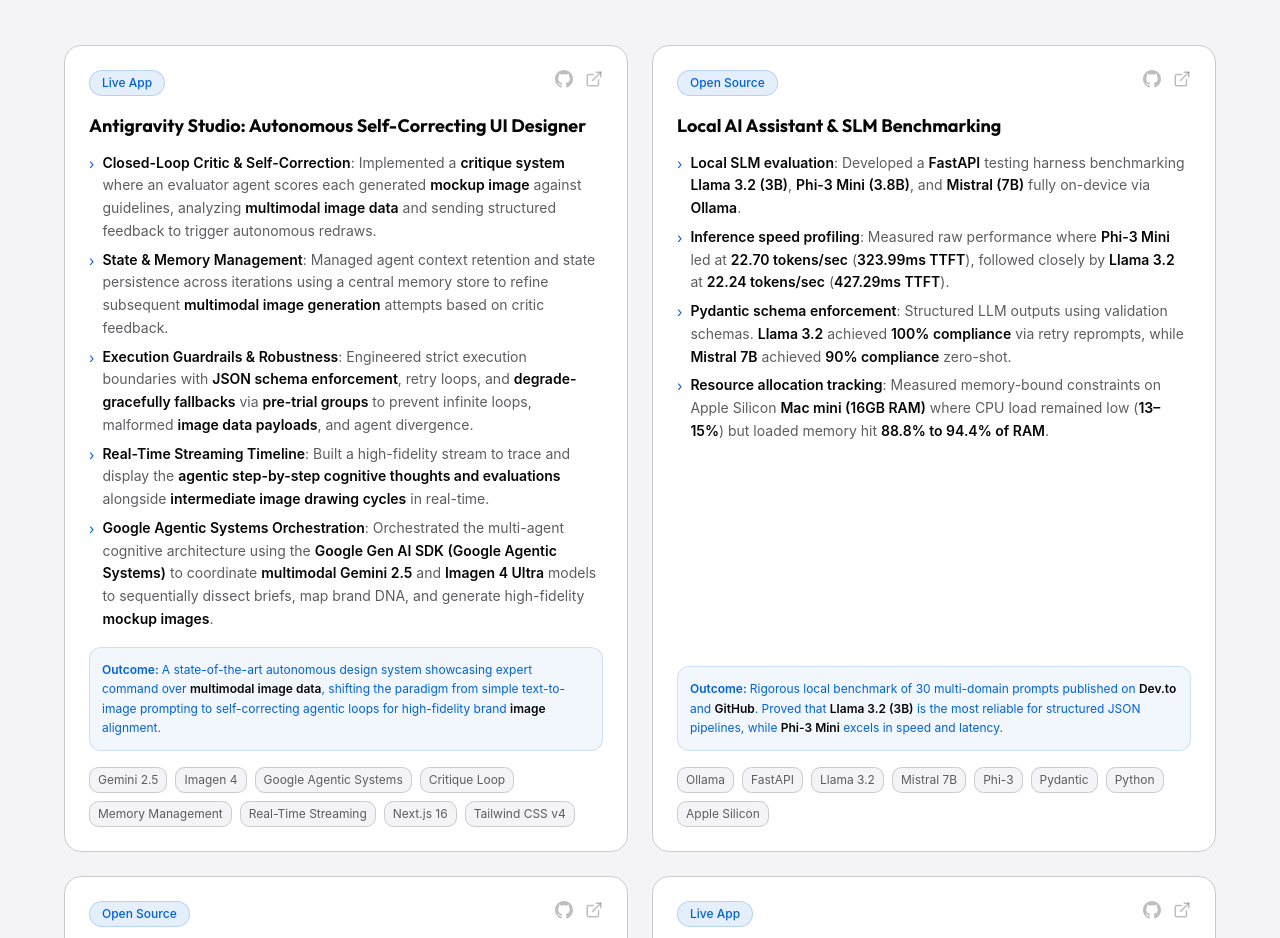
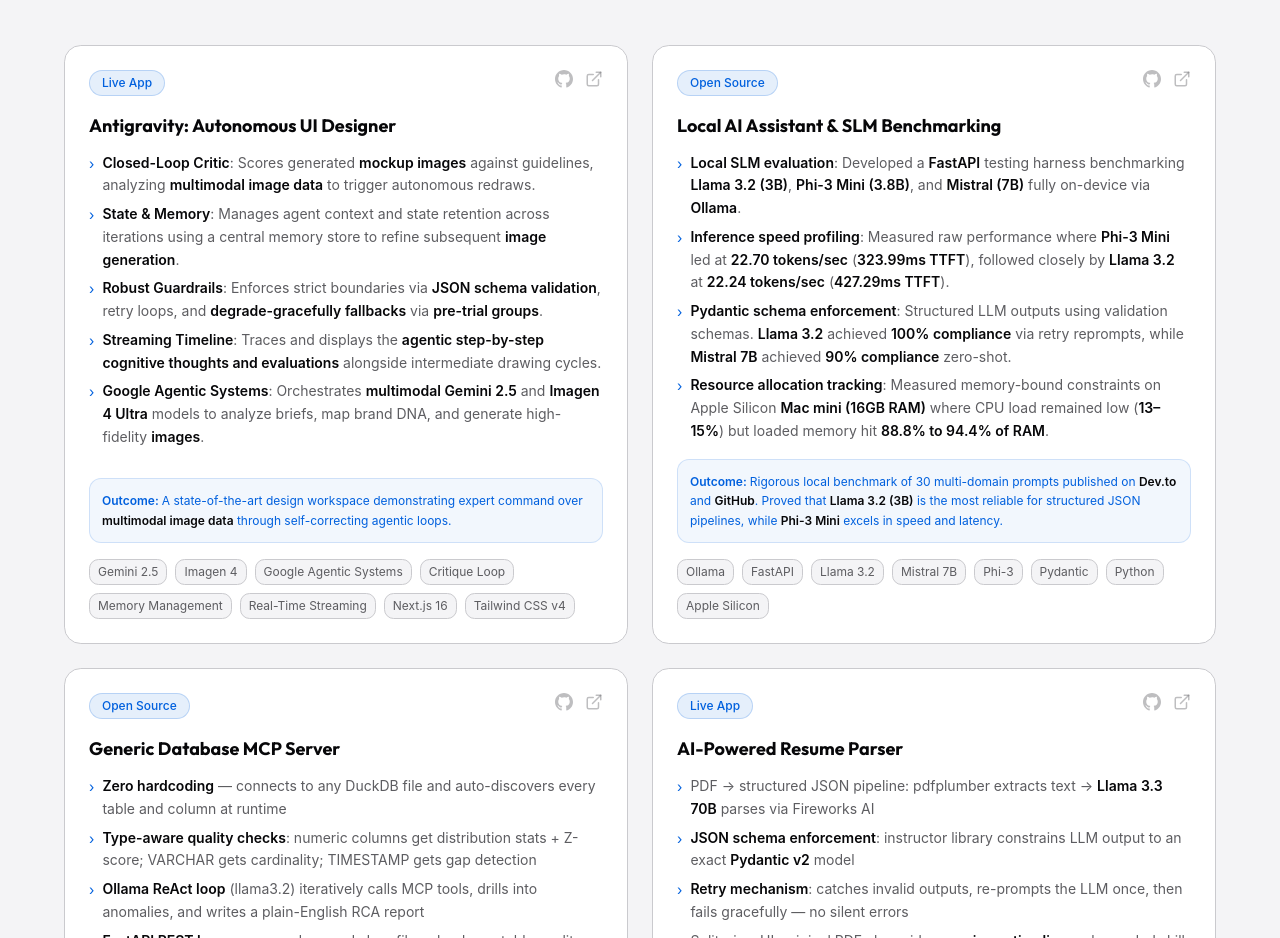
Before and after one commit to hargurjeet/portfolio, a Next.js app: page / in a window 1280 px wide. Shown: the part 3931-4869 px from the top of the page. Built offline with nearby package versions, Linux system fonts and the light colour scheme.

Commit message:
Shorten Antigravity UI Designer title and descriptions for better readability

```diff
--- a/components/Projects.tsx
+++ b/components/Projects.tsx
@@ -7,16 +7,16 @@ import { GitHubIcon } from "@/components/Icons";
 
 const projects = [
   {
-    title: "Antigravity Studio: Autonomous Self-Correcting UI Designer",
+    title: "Antigravity: Autonomous UI Designer",
     description: [
-      "**Closed-Loop Critic & Self-Correction**: Implemented a **critique system** where an evaluator agent scores each generated **mockup image** against guidelines, analyzing **multimodal image data** and sending structured feedback to trigger autonomous redraws.",
-      "**State & Memory Management**: Managed agent context retention and state persistence across iterations using a central memory store to refine subsequent **multimodal image generation** attempts based on critic feedback.",
-      "**Execution Guardrails & Robustness**: Engineered strict execution boundaries with **JSON schema enforcement**, retry loops, and **degrade-gracefully fallbacks** via **pre-trial groups** to prevent infinite loops, malformed **image data payloads**, and agent divergence.",
-      "**Real-Time Streaming Timeline**: Built a high-fidelity stream to trace and display the **agentic step-by-step cognitive thoughts and evaluations** alongside **intermediate image drawing cycles** in real-time.",
-      "**Google Agentic Systems Orchestration**: Orchestrated the multi-agent cognitive architecture using the **Google Gen AI SDK (Google Agentic Systems)** to coordinate **multimodal Gemini 2.5** and **Imagen 4 Ultra** models to sequentially dissect briefs, map brand DNA, and generate high-fidelity **mockup images**.",
+      "**Closed-Loop Critic**: Scores generated **mockup images** against guidelines, analyzing **multimodal image data** to trigger autonomous redraws.",
+      "**State & Memory**: Manages agent context and state retention across iterations using a central memory store to refine subsequent **image generation**.",
+      "**Robust Guardrails**: Enforces strict boundaries via **JSON schema validation**, retry loops, and **degrade-gracefully fallbacks** via **pre-trial groups**.",
+      "**Streaming Timeline**: Traces and displays the **agentic step-by-step cognitive thoughts and evaluations** alongside intermediate drawing cycles.",
+      "**Google Agentic Systems**: Orchestrates **multimodal Gemini 2.5** and **Imagen 4 Ultra** models to analyze briefs, map brand DNA, and generate high-fidelity **images**.",
     ],
     outcome:
-      "A state-of-the-art autonomous design system showcasing expert command over **multimodal image data**, shifting the paradigm from simple text-to-image prompting to self-correcting agentic loops for high-fidelity brand **image** alignment.",
+      "A state-of-the-art design workspace demonstrating expert command over **multimodal image data** through self-correcting agentic loops.",
     tags: ["Gemini 2.5", "Imagen 4", "Google Agentic Systems", "Critique Loop", "Memory Management", "Real-Time Streaming", "Next.js 16", "Tailwind CSS v4"],
     badge: "Live App",
     githubUrl: "https://github.com/hargurjeet/image-generator-nextjs",
```
